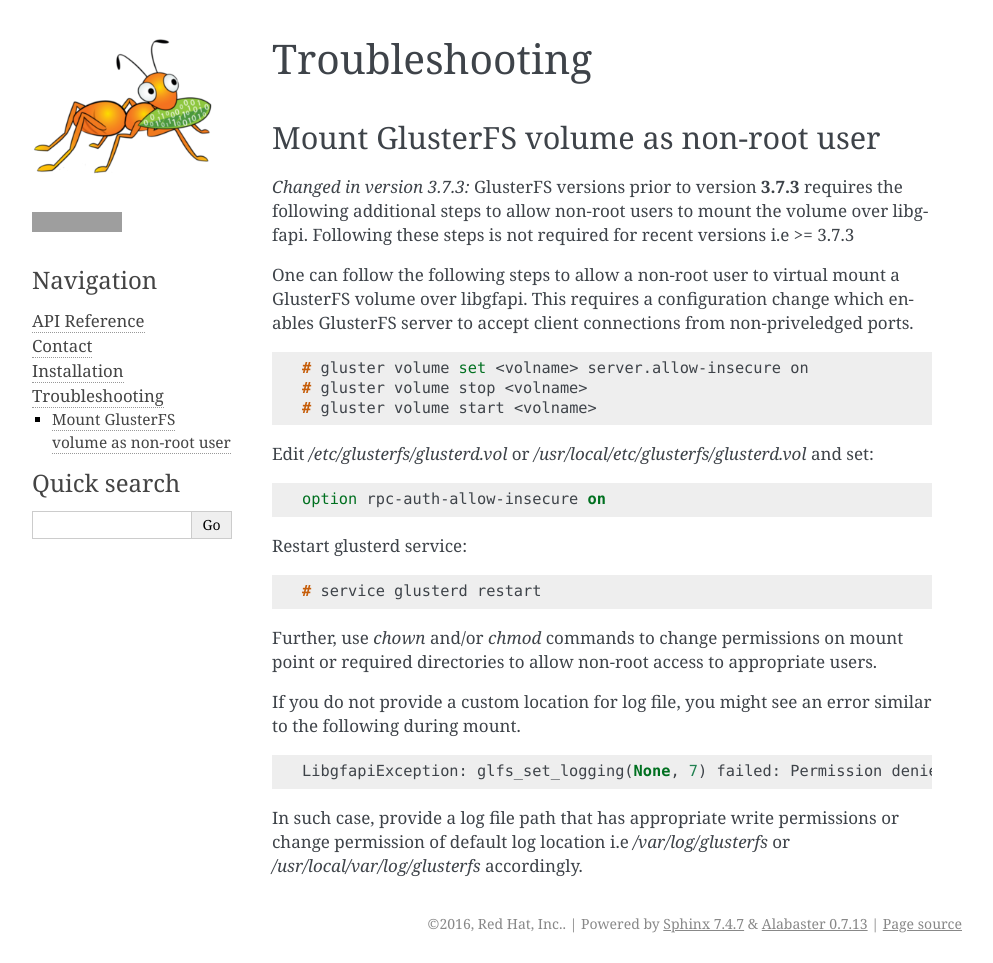
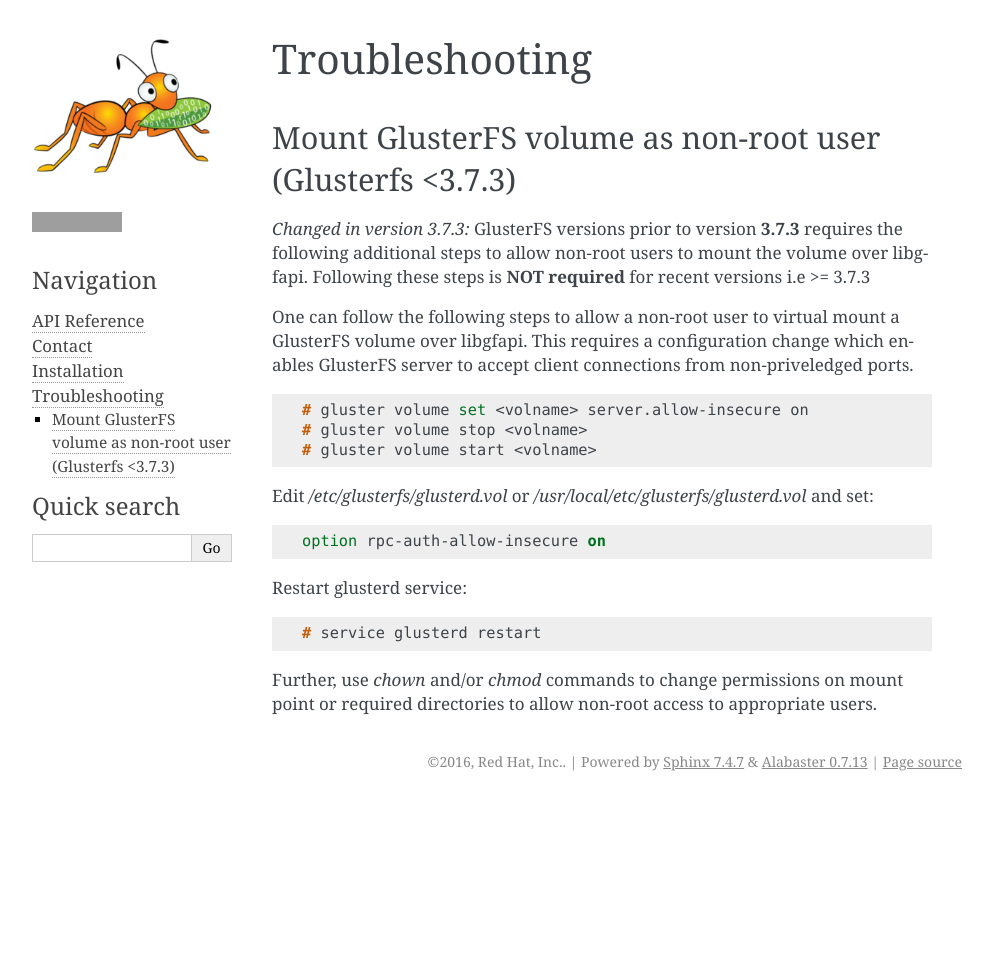
Before and after one commit to gluster/libgfapi-python, a Sphinx documentation site: the page built from doc/troubleshooting.rst, in a window 1280 px wide and 963 px high. Shown: the whole window, without its empty margins (148-1141 px from the left). Built offline with Sphinx 7.4.7, drawn with Linux system fonts in a browser that asks for light colours; grey boxes are pictures that could not be loaded.

Commit message:
doc: Update install and troubleshoot guide
* Mention that bindings have been tested with Python 3.x
* Remove section about troubleshotting logging as it is
  disabled by default now.

Change-Id: If7a4e398734efec2cc68e6abaec4510c554bff9e
Signed-off-by: Prashanth Pai <ppai@redhat.com>

```diff
--- a/doc/install.rst
+++ b/doc/install.rst
@@ -27,4 +27,4 @@
 
 .. note::
     libgfapi-python bindings has been tested only against **Linux x86-64** and
-    Python versions **2.6** and **2.7**
+    Python versions **2.7** and **>=3.4**.
--- a/doc/troubleshooting.rst
+++ b/doc/troubleshooting.rst
@@ -1,13 +1,13 @@
 Troubleshooting
 ===============
 
-Mount GlusterFS volume as non-root user
----------------------------------------
+Mount GlusterFS volume as non-root user (Glusterfs <3.7.3)
+----------------------------------------------------------
 
 .. versionchanged:: 3.7.3
     GlusterFS versions prior to version **3.7.3** requires the following
     additional steps to allow non-root users to mount the volume over libgfapi.
-    Following these steps is not required for recent versions i.e >= 3.7.3
+    Following these steps is **NOT required** for recent versions i.e >= 3.7.3
 
 One can follow the following steps to allow a non-root user to virtual mount
 a GlusterFS volume over libgfapi. This requires a configuration change which
@@ -35,14 +35,3 @@
 
 Further, use `chown` and/or `chmod` commands to change permissions on mount
 point or required directories to allow non-root access to appropriate users.
-
-If you do not provide a custom location for log file, you might see an error
-similar to the following during mount.
-
-.. code-block:: python
-
-   LibgfapiException: glfs_set_logging(None, 7) failed: Permission denied
-
-In such case, provide a log file path that has appropriate write permissions
-or change permission of default log location i.e `/var/log/glusterfs` or
-`/usr/local/var/log/glusterfs` accordingly.
```
Also changed, not shown: other parts of doc/install.rst (+1 -1 lines).
